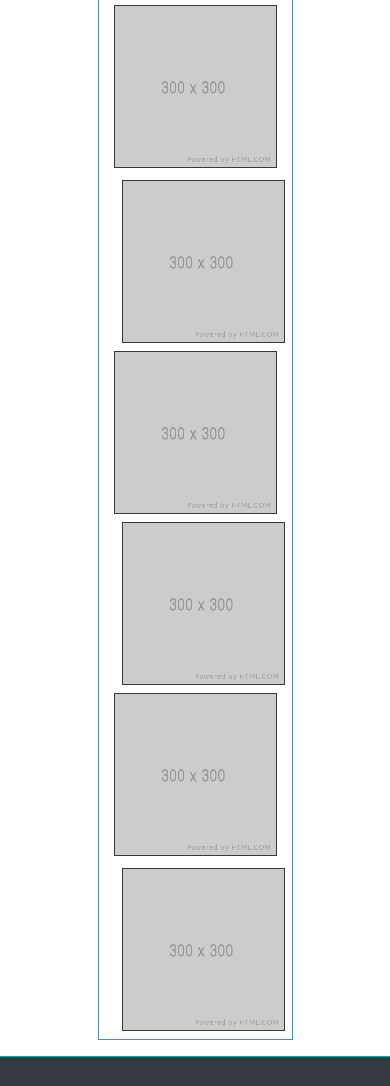
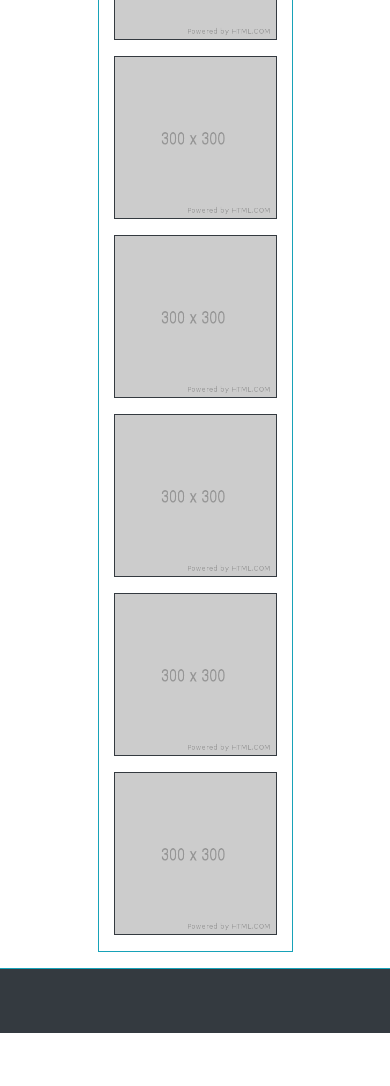
Before and after one commit to habby-bit/ResponsivePortfolio, a plain HTML site: page portfolio.html in a window 390 px wide. Shown: the part 268-1354 px from the top of the page. After the commit the page ends 1301 px from the top, so only its background shows below. Drawn offline with nearby package versions, Linux system fonts and the light colour scheme.

Commit message:
Fixed all responsive breakpoints

```diff
--- a/portfolio.html
+++ b/portfolio.html
@@ -17,7 +17,7 @@
         <button class="navbar-toggler" type="button" data-toggle="collapse" data-target="#navbarSupportedContent" aria-controls="navbarSupportedContent" aria-expanded="false" aria-label="Toggle navigation">
           <span class="navbar-toggler-icon"></span>
         </button>
-        <div class="collapse navbar-collapse d-flex flex-row-reverse" id="navbarSupportedContent">
+        <div class="collapse navbar-collapse" id="navbarSupportedContent">
           <ul class="navbar-nav ml-auto">
             <li class="nav-item">
               <a class="nav-link" href="contact.html">Contact</a>
@@ -33,33 +33,33 @@
       </nav>
 
     <div class = "container w-50 border border-info mt-3 mb-3">
-        <div class = "row justify-content-md-center">
-            <div class = "col-md-8">
+        <div class = "row justify-content-lg-center">
+            <div class = "col-lg-8">
                 <h1 class = "header text-center mb-3 border-bottom border-info"> PORTFOLIO</h1>
             </div>
         </div>
-        <div class = "row justify-content-md-center">
-            <div  class = "col-md-4">
-                <img src= "Images/Placeholder-Image.png" class="img-fluid mr-2 mb-1 mt-2 border border-dark" alt="Responsive image">
+        <div class = "row justify-content-lg-center">
+            <div  class = "col-lg-4">
+                <img src= "Images/Placeholder-Image.png" class="img-fluid mb-3 border border-dark" alt="Responsive image">
             </div>
-            <div  class = "col-md-4">
-                <img src="Images/Placeholder-Image.png" class="img-fluid ml-2 mb-1 mt-2 border border-dark" alt="Responsive image">
+            <div  class = "col-lg-4">
+                <img src="Images/Placeholder-Image.png" class="img-fluid mb-3 border border-dark" alt="Responsive image">
+            </div>
+        </div>
+        <div class = "row justify-content-sm-center">
+            <div  class = "col-lg-4">
+                <img src="Images/Placeholder-Image.png" class="img-fluid mb-3 border border-dark" alt="Responsive image">
+            </div>
+            <div  class = "col-lg-4">
+                <img src="Images/Placeholder-Image.png" class="img-fluid mb-3 border border-dark" alt="Responsive image">
             </div>
         </div>
         <div class = "row justify-content-md-center">
-            <div  class = "col-md-4">
-                <img src="Images/Placeholder-Image.png" class="img-fluid mr-2 mb-1 mt-1 border border-dark" alt="Responsive image">
+            <div  class = "col-lg-4">
+                <img src="Images/Placeholder-Image.png" class="img-fluid mb-3 border border-dark" alt="Responsive image">
             </div>
-            <div  class = "col-md-4">
-                <img src="Images/Placeholder-Image.png" class="img-fluid ml-2 mb-1 mt-1 border border-dark" alt="Responsive image">
-            </div>
-        </div>
-        <div class = "row justify-content-md-center">
-            <div  class = "col-md-4">
-                <img src="Images/Placeholder-Image.png" class="img-fluid mr-2 mb-2 mt-1 border border-dark" alt="Responsive image">
-            </div>
-            <div  class = "col-md-4">
-                <img src="Images/Placeholder-Image.png" class="img-fluid ml-2 mb-2 mt-1 border border-dark" alt="Responsive image">
+            <div  class = "col-lg-4">
+                <img src="Images/Placeholder-Image.png" class="img-fluid mb-3 border border-dark" alt="Responsive image">
             </div>
         </div>
     </div>
```
Also changed, not shown: contact.html (+3 -14 lines), index.html (+3 -3 lines). Lines whose indentation alone changed are shown as unchanged.
